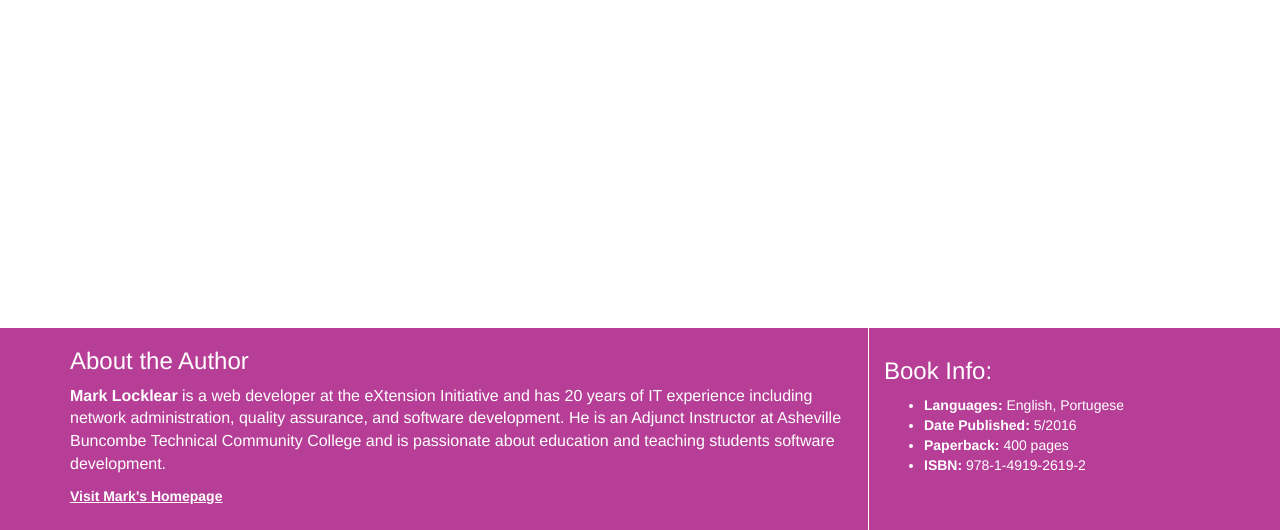
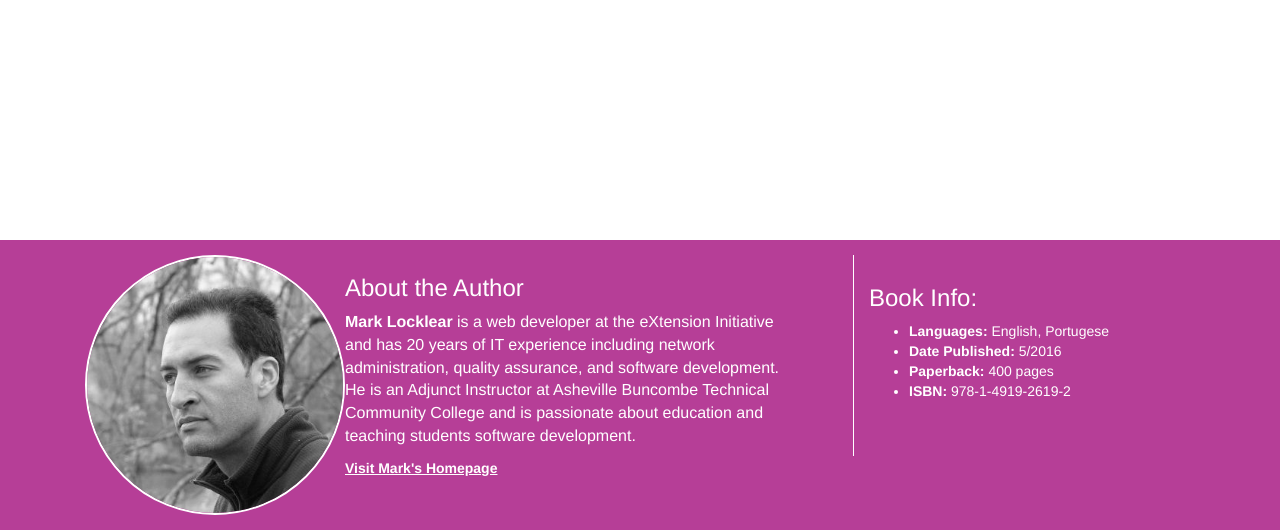
Before and after one commit to bbulpett/railsBookForum, a Rails app: page / in a window 1280 px wide; the page is wider, and only the part inside the window is pictured. Shown: the part 471-1001 px from the top of that part. Run offline with Rails 7, Linux system fonts and the light colour scheme; style sheets or scripts are compiled from the project's sources; some libraries are stand-ins or nearby versions.

Commit message:
Add photo for author bio

```diff
--- a/app/assets/stylesheets/application.scss
+++ b/app/assets/stylesheets/application.scss
@@ -136,7 +136,8 @@
 /******************* FOOTER - INTERNAL DIVS *****************/
 #about-author {
 	float: left;
-	width: 70%;
+	width: 65%;
+	padding: 15px;
 }
 
 #about-author a {
@@ -149,11 +150,19 @@
 	font-size: 16px;
 }
 
+#about-author img {
+	width: 260px;
+	border: 2px solid #FFF;
+	border-radius: 50%;
+	float: left;
+}
+
 #book-info {
 	float: right;
 	border-left: 1px solid #FFF;
 	padding: 10px 15px 45px;
 	width: 30%;
+	margin: 15px;
 }
 
 /******************* MEDIA QUERIES *********************/
--- a/app/views/application/_footer.html.erb
+++ b/app/views/application/_footer.html.erb
@@ -1,7 +1,7 @@
 <footer>
 	<div class="container">
 		<div id="about-author">
-			<!-- <img></img> -->
+			<%= image_tag "mark-locklear.jpg" %>
 			<h3>About the Author</h3>
 			<p><strong>Mark Locklear</strong> is a web developer at the eXtension Initiative and has 20 years of IT experience including network administration, quality assurance, and software development. He is an Adjunct Instructor at Asheville Buncombe Technical Community College and is passionate about education and teaching students software development.</p>
 			<%= link_to "Visit Mark's Homepage", "http://locklear.me/", target: "_blank" %>
```
Also changed, not shown: app/assets/images/mark-locklear.jpg (added).
